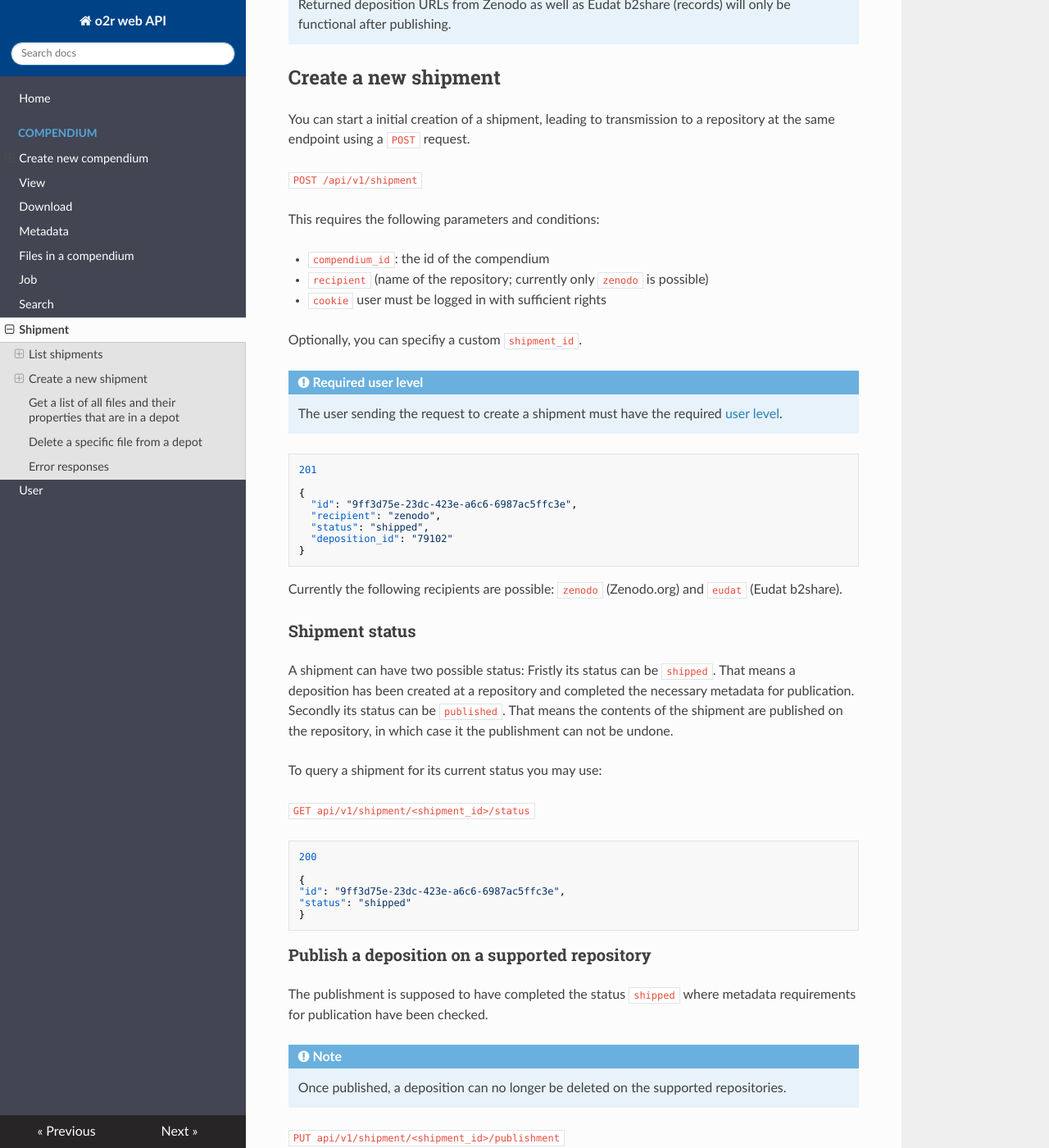
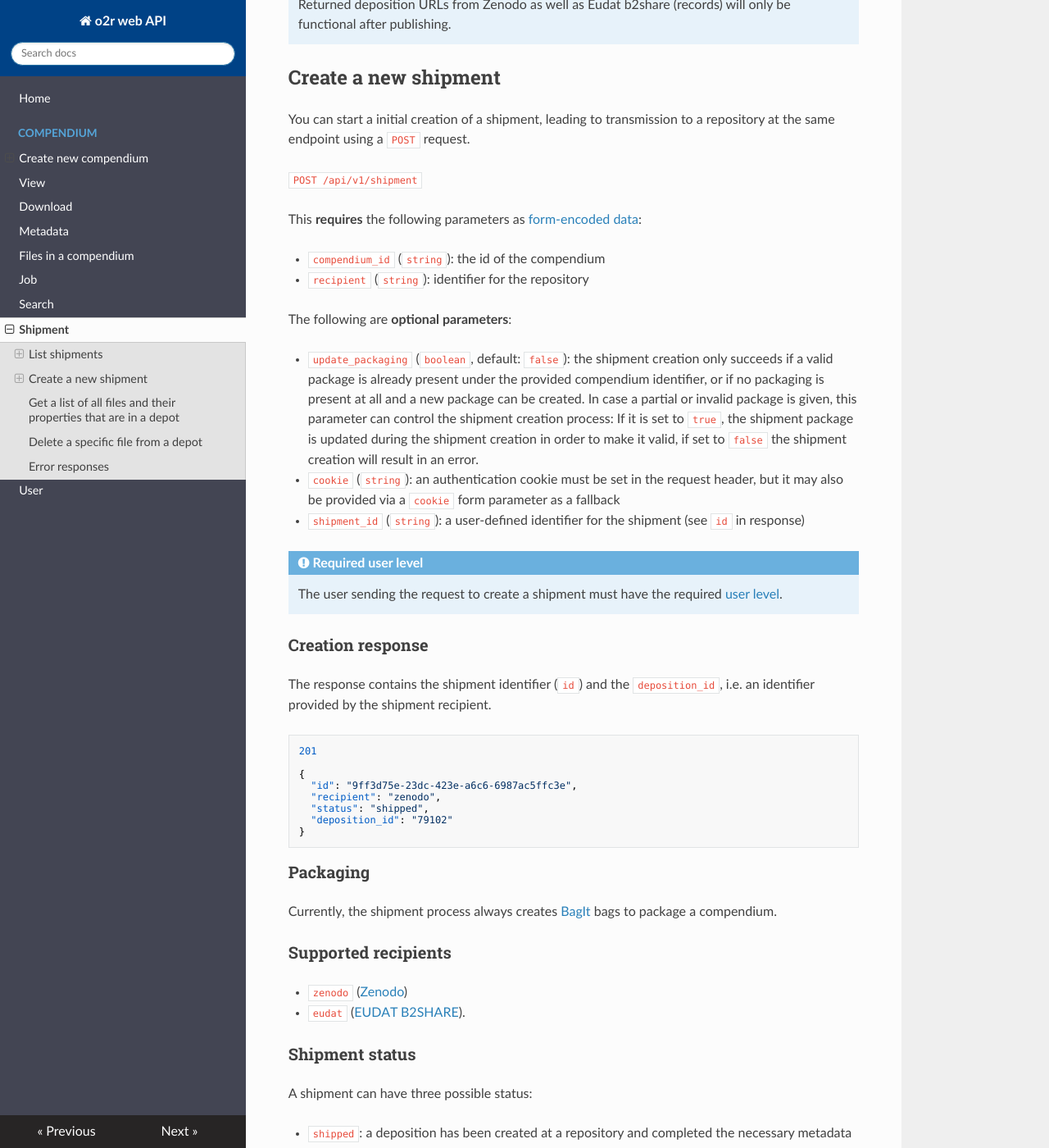
Before and after one commit to o2r-project/api, an MkDocs documentation site: the page built from docs/shipment.md, in a window 1280 px wide and 1400 px high, scrolled down 1209 px. Shown: the whole window at 82% size. Built offline with MkDocs 1.6.1, drawn with Linux system fonts in a browser that asks for light colours; nearby versions of some CDN libraries; old or Windows-style settings are respelled for this version of MkDocs; some of the changed text lies outside the part shown.

Commit message:
Update shipment API

````diff
--- a/docs/shipment.md
+++ b/docs/shipment.md
@@ -1,6 +1,7 @@
 # Ship compendia and metadata
 
-Shipments are used to deliver ERCs or their metadata to third party repositories or archives. This section covers shipment related requests, including repository file management.
+Shipments are used to deliver ERCs or their metadata to third party repositories or archives.
+This section covers shipment related requests, including repository file management.
 
 ## List shipments
 
@@ -67,18 +68,24 @@ You can start a initial creation of a shipment, leading to transmission to a rep
 
 `POST /api/v1/shipment`
 
-This requires the following parameters and conditions:
+This **requires** the following parameters as [form-encoded data](http://docs.python-requests.org/en/master/user/quickstart/#more-complicated-post-requests):
 
-- `compendium_id`: the id of the compendium
-- `recipient` (name of the repository; currently only `zenodo` is possible)
-- `cookie` user must be logged in with sufficient rights
+- `compendium_id` (`string`): the id of the compendium
+- `recipient` (`string`): identifier for the repository
 
-Optionally, you can specifiy a custom `shipment_id`.
+The following are **optional parameters**:
+
+- `update_packaging` (`boolean`, default: `false`): the shipment creation only succeeds if a valid package is already present under the provided compendium identifier, or if no packaging is present at all and a new package can be created. In case a partial or invalid package is given, this parameter can control the shipment creation process: If it is set to `true`, the shipment package is updated during the shipment creation in order to make it valid, if set to `false` the shipment creation will result in an error.
+- `cookie` (`string`): an authentication cookie must be set in the request header, but it may also be provided via a `cookie` form parameter as a fallback
+- `shipment_id` (`string`): a user-defined identifier for the shipment (see `id` in response)
 
 !!! note "Required user level"
 
     The user sending the request to create a shipment must have the required [user level](user.md#user-levels).
 
+### Creation response
+
+The response contains the shipment identifier (`id`) and the `deposition_id`, i.e. an identifier provided by the shipment recipient.
 
 ```json
 201
@@ -91,12 +98,23 @@ Optionally, you can specifiy a custom `shipment_id`.
 }
 ```
 
-Currently the following recipients are possible: `zenodo` (Zenodo.org) and `eudat` (Eudat b2share).
+### Packaging
+
+Currently, the shipment process always creates [BagIt](http://tools.ietf.org/html/draft-kunze-bagit) bags to package a compendium.
+
+### Supported recipients
+
+- `zenodo` ([Zenodo](https://zenodo.org))
+- `eudat` ([EUDAT B2SHARE](https://b2share.eudat.eu/)).
 
 
 ### Shipment status
 
-A shipment can have two possible status: Fristly its status can be `shipped`. That means a deposition has been created at a repository and completed the necessary metadata for publication. Secondly its status can be `published`. That means the contents of the shipment are published on the repository, in which case it the publishment can not be undone.
+A shipment can have three possible status:
+
+- `shipped`: a deposition has been created at a repository and completed the necessary metadata for publication.
+- `published`: the contents of the shipment are published on the repository, in which case the publishment can not be undone.
+- `error`: an error occurred during shipment or publishing.
 
 To query a shipment for its current status you may use:
 
````
